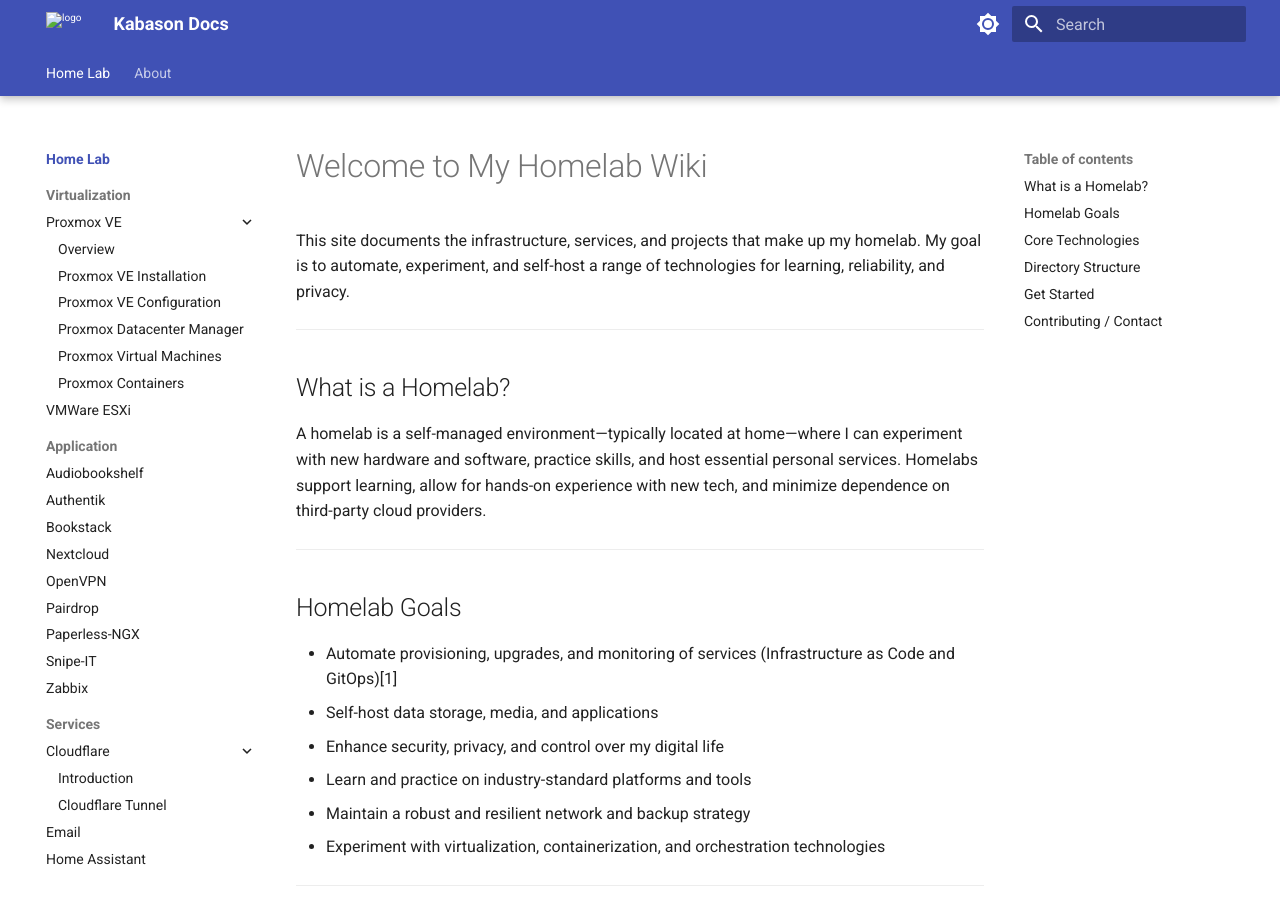
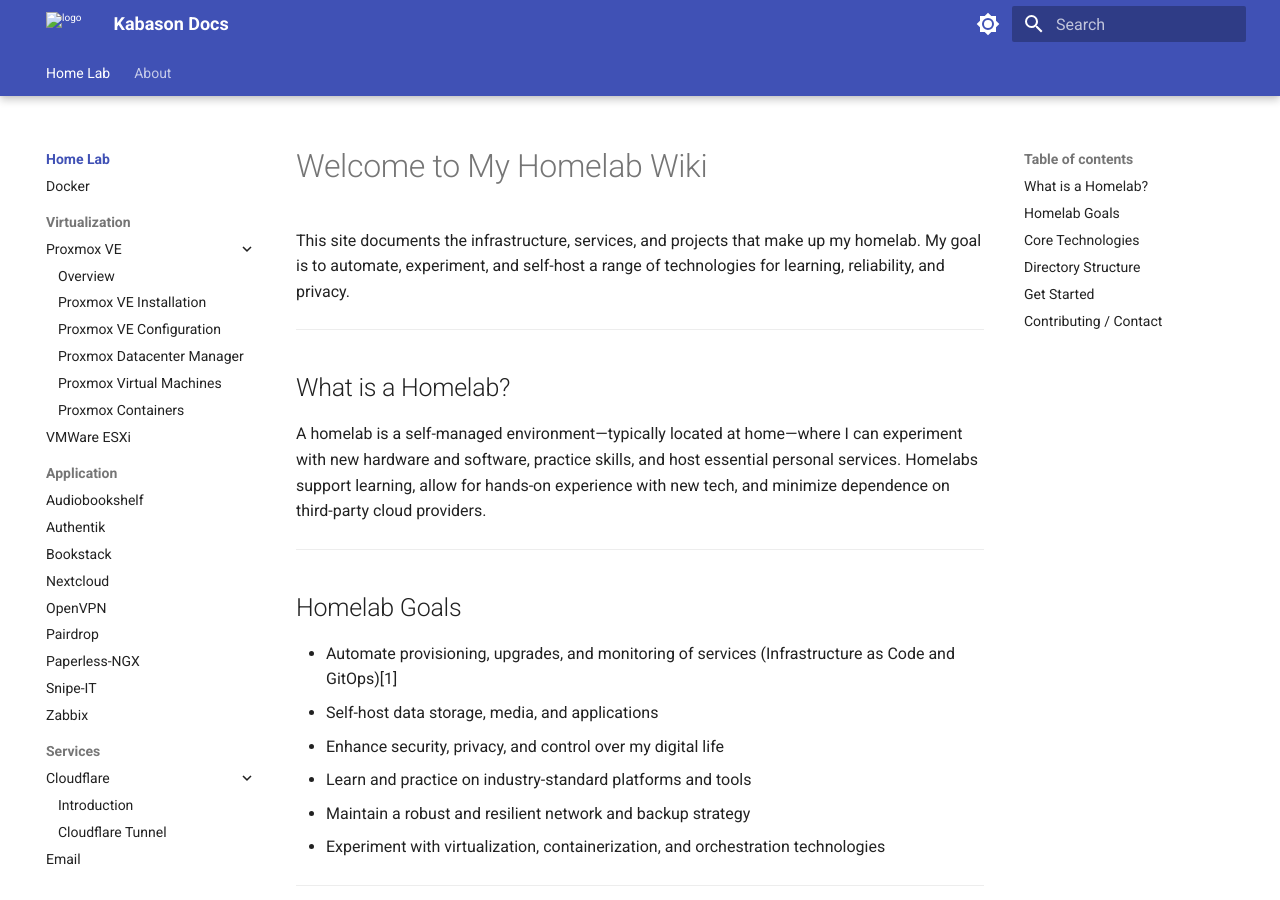
Before and after one commit to doyenkbs/MKDocs, an MkDocs documentation site: the page built from docs/index.md, in a window 1280 px wide and 900 px high. Built offline with MkDocs 1.6.1 and Material for MkDocs 9.7.7, drawn with Linux system fonts in a browser that asks for light colours.

Commit message:
playing with pages

```diff
--- a/mkdocs.yml
+++ b/mkdocs.yml
@@ -65,6 +65,7 @@ copyright: Copyright &copy; 2024 - 2028 Christian Kaba
 nav:
   - Home Lab:
       - Introduction: index.md
+      - Docker: home-lab/docker.md
       - Virtualization:
           - Proxmox VE:
               - Overview: home-lab/virtualization/proxmox/proxmox.md
```
Also changed, not shown: docs/email.md (added), docs/home-assistant.md (added), docs/paperless.md (renamed from home-lab/application/paperless.md), docs/vmware.md (added), home-lab/services/email.md (deleted), home-lab/services/home-assistant.md (deleted), home-lab/virtualization/vmware.md (deleted).
